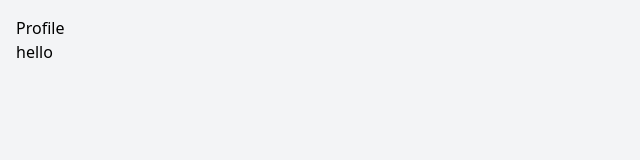
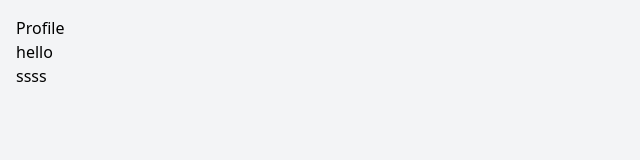
Before and after one commit to phonkiatrobkob05/lendly, a React (Vite) app: page /#/Profile in a window 1280 px wide. Shown: the top 160 px of the page, without its empty margins (0-640 px from the left). Built offline with nearby package versions, Linux system fonts and the light colour scheme.

Commit message:
commit 001

```diff
--- a/src/pages/Profile.jsx
+++ b/src/pages/Profile.jsx
@@ -3,6 +3,7 @@ function Profile() {
       <div>
         <h1>Profile</h1>
         <h1>hello</h1>
+        <h1>ssss</h1>
       </div>
     );
   }
```
